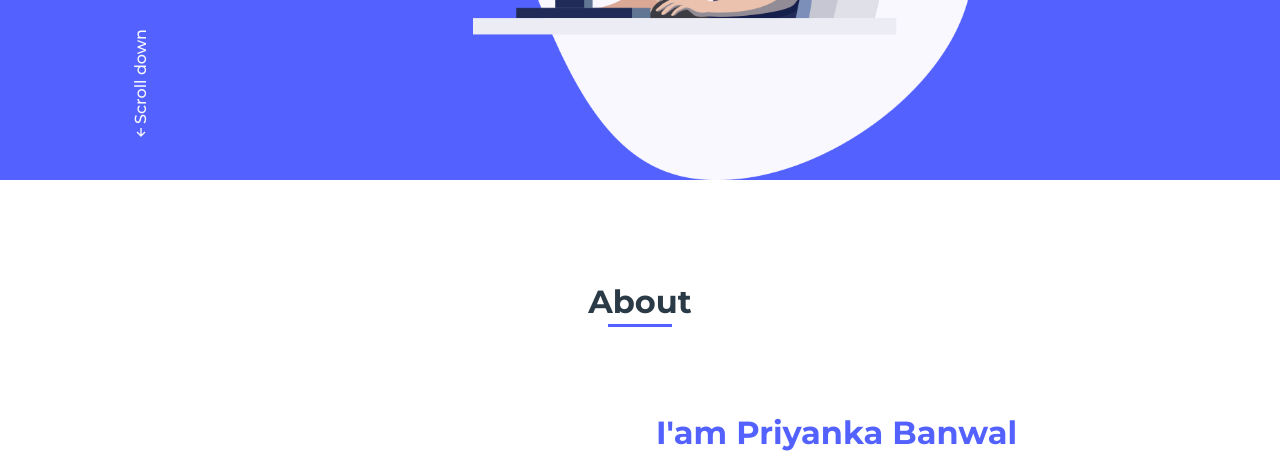
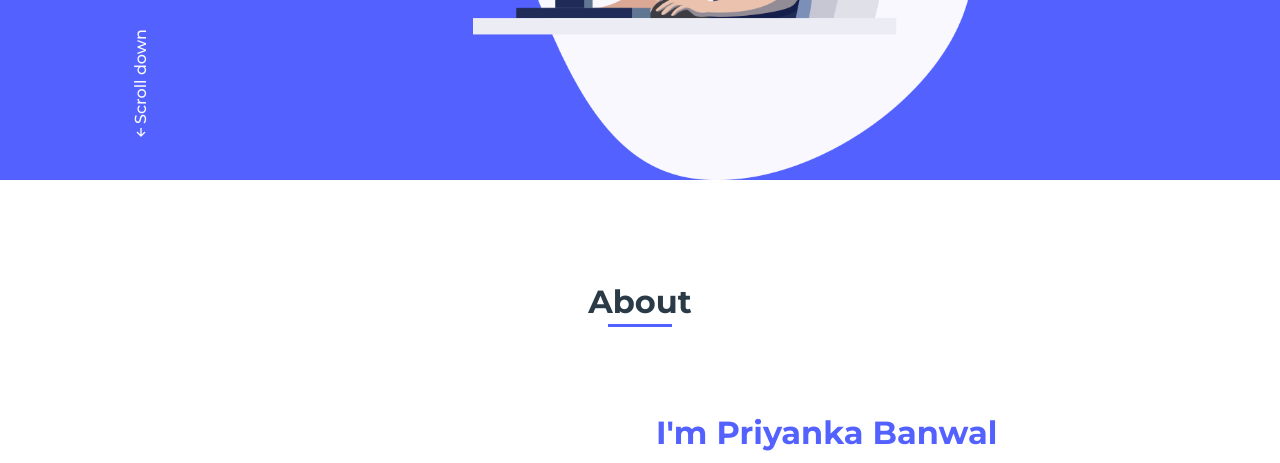
Before and after one commit to Yadav-creators/Portfolio, a plain HTML site: page index.html in a window 1280 px wide. Shown: the part 460-923 px from the top of the page. Drawn offline with nearby package versions, Linux system fonts and the light colour scheme.

Commit message:
Update index.html

```diff
--- a/index.html
+++ b/index.html
@@ -58,7 +58,7 @@
                 </div>
 
                 <div>
-                    <h2 class="about__subtitle">I'am Priyanka Banwal</h2>
+                    <h2 class="about__subtitle">I'm Priyanka Banwal</h2>
                     <span class="about__profession">Web Developer & Shopify Expert</span>
                     <p class="about__text">I have an expertise in building store from scratch and have good knowledge about how design and develop a website,
                          customization, to add and replace products, add reviews , make contents, implement and test product on the store as needed.
```
